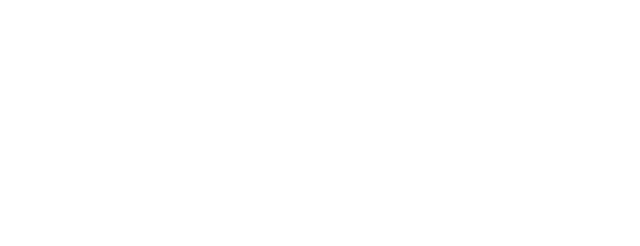
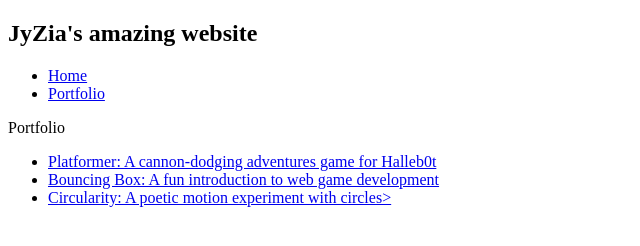
Before and after one commit to jbonnerOKHS/jbonnerOKHS.github.io, a plain HTML site: page portfolio.html in a window 1280 px wide. Shown: the whole page, without its empty margins (0-640 px from the left). Drawn offline with Linux system fonts and the light colour scheme.

Commit message:
completed the to-dos for portfolio

```diff
--- a/portfolio.html
+++ b/portfolio.html
@@ -0,0 +1,37 @@
+<!DOCTYPE html>
+<html>
+    <head>
+        <title>Ziyah's little website</title>
+    </head>
+    <body>
+        <!--All content goes here-->
+        <div id="all-contents">
+            <nav>
+                <h1>JyZia's amazing website</h1>
+                <ul id="nav-ul">
+                    <li class="nav-li">
+                        <a href="index.html">Home</a>
+                    </li>
+                    <li class="nav-li">
+                        <a href="portfolio.html">Portfolio</a>
+                    </li>
+                </ul>
+            </nav>
+            <main>
+                <div class="content"
+                    <h1>Portfolio</h1>
+                    <ul id="portfolio">
+                      <li>
+                        <a href="fsd-project/platformer/">Platformer: A cannon-dodging adventures game for Halleb0t</a>
+                      </li>
+                      <li>
+                        <a href="fsd-project/bouncing-box/">Bouncing Box: A fun introduction to web game development</a>
+                      </li>
+                      <li>
+                        <a href="fsd-projects/circularity/">Circularity: A poetic motion experiment with circles></a>
+                      </li>
+                    </ul>
+            </main>
+        </div>
+    </body>
+</html>
--- a/style.css
+++ b/style.css
@@ -1,8 +1,9 @@
 body {
-    background: rgb(125,198,205);
+    background: rgb(125, 198, 205);
     color: rgb(45,45,45);
     padding: 10px;
     font-family: Arial, sans-serif;
+    border-color: rgb(112, 239, 0);
 }
 #all-content {
     max-width: 800px;
```
